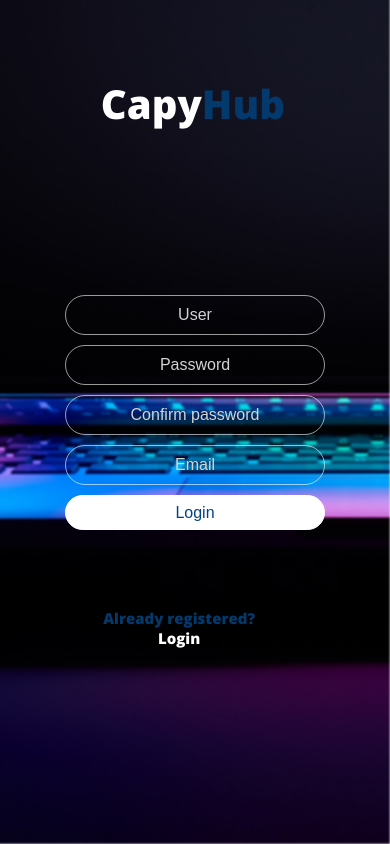
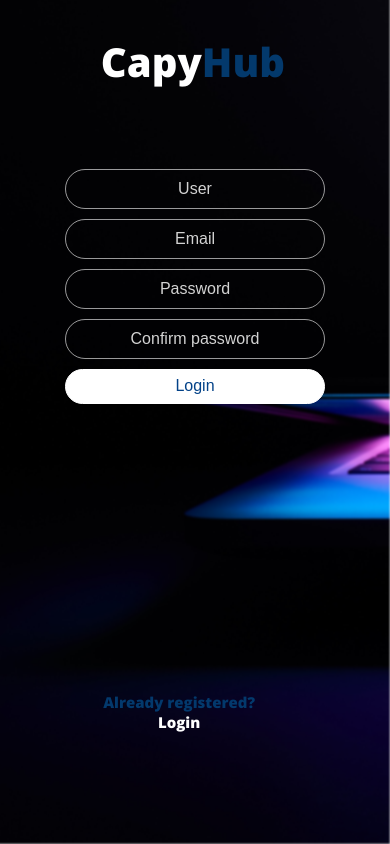
Before and after one commit to thomson2k/readyplayerone, a plain HTML site: page login/index.html in a window 390 px wide. Both pictures are taken after a click on the element "Sign up now!". Drawn offline with nearby package versions, Linux system fonts and the light colour scheme.

Commit message:
add animated login

```diff
--- a/login/index.html
+++ b/login/index.html
@@ -4,6 +4,7 @@
 		<meta charset="UTF-8">
 		<title>login</title>
     <link rel="stylesheet" href="style.css">
+    <link rel="icon" href="img/capy.png">
     <script type="text/javascript" src="https://code.jquery.com/jquery-1.9.1.js"></script>
     <script src="https://cdnjs.cloudflare.com/ajax/libs/jquery/2.0.2/jquery.min.js"></script>
     <link rel="stylesheet" href="https://cdnjs.cloudflare.com/ajax/libs/meyer-reset/2.0/reset.min.css">
@@ -11,33 +12,36 @@
     <meta name='viewport' content='width=device-width', initial-scale=1/>
 		<link href="https://fonts.googleapis.com/css?family=Roboto" rel="stylesheet">
 		<link href="https://fonts.googleapis.com/css?family=Open+Sans:400,800" rel="stylesheet">
-
+		<link href="https://fonts.googleapis.com/icon?family=Material+Icons" rel="stylesheet">
  </head>
  <body>
    <div class="body"></div>
 		<div class="header">
 			<div>Capy<span>Hub</span></div>
 		</div>
-		<br>
 		<div class="box">
 		<div class="login">
 				<input type="text"  placeholder="User" name="user"><br>
-				<input type="password" placeholder="Password" name="password"><br>
+				<div class="show">
+					<input type="email" placeholder="Email" name="email"><br>
+				</div>
+				<div>	<input type="password" placeholder="Password" name="password"><br>
+				<!-- 	<span toggle="#password-field"><i  class="material-icons field-icon toggle-password">remove_red_eye</i></span>-->
+				</div>
 				<div class="show">
 					<input type="password" placeholder="Confirm password" name="confirmpassword"><br>
 				</div>
-				<div class="show">
-					<input type="password" placeholder="Email" name="email"><br>
-				</div>
+
 				<div>
 					<input type="button" value="Login">
 				</div>
 		</div>
 
 		<div class="register">
-			<div><span><p id="plogintoregister">Not a member?</p> </span><p id="textchange" onclick="register()"> Sign up now!</p>  </div></div>
+			<div><span><p id="plogintoregister">Not a member?</p> </span>
+				<p id="textchange" onclick="register()"> Sign up now!</p>  </div>
 			</div>
-			<button id="buttonlogintoregister">Login</button>
+			<!-- <button id="buttonlogintoregister">Login</button> -->
 
     </div>
   <script  src="main.js"></script>
--- a/login/style.css
+++ b/login/style.css
@@ -5,16 +5,31 @@
 	left: -20px;
 	right: 0px;
 	bottom: 0px;
-  width: auto;
-  height: auto;
+    width: auto;
+  	height: auto;
 	background-image: url(img/mac1.jpg);
 	background-size: cover;
 	-webkit-filter: blur(4px);
 }
-
 .show{
 	display:none;
 }
+/*
+.field-icon {
+  float: right;
+  margin-right: auto -40px;
+  margin-top: -30px;
+  position: relative;
+  z-index: 2;
+	color:#fff;
+}
+*/
+
+.container{
+  padding-top:50px;
+  margin: auto;
+}
+
 .header{
 	position: absolute;
 	top: calc(10% );
@@ -40,7 +55,7 @@
 }
 .register  {
 	position: absolute;
-	top: calc(70% );
+	top: calc(80% );
 	right: calc(50% - 60px);
 	z-index: 2;
 	font-family: 'Open Sans', sans-serif;
@@ -76,6 +91,20 @@
 	padding: 4px;
 	border-radius: 20px;
 	text-align: center;
+}
+.login input[type=email]{
+	width: 250px;
+	height: 30px;
+	background: transparent;
+	border: 1px solid rgba(255,255,255,0.6);
+	color: #fff;
+	font-family: 'Exo', sans-serif;
+	font-size: 16px;
+	font-weight: 400;
+	padding: 4px;
+	border-radius: 20px;
+	text-align: center;
+	margin-top: 10px;
 }
 
 .login input[type=password]{
@@ -130,7 +159,6 @@
 .login input[type=button]:focus{
 	outline: none;
 }
-
 ::-webkit-input-placeholder{
    color:#D3D3D3;
 }
@@ -138,14 +166,24 @@
 ::-moz-input-placeholder{
    color: #D3D3D3;
 }
-@media only screen and (max-width: 600px) {
+@media only screen and (max-width:813px) {
 
-
+			/* display:block;*/
 			.body{
 				position: absolute;
 				background-image: url(img/mac1.jpg);
-				left: -130%;
+
 				-webkit-filter: blur(1px);
 			}
-
+			.login {
+				position:absolute;
+				top: calc(20% );
+				right: calc(50% - 130px);
+				z-index: 2;
+			}
+			.header{
+				position:absolute;
+				top: calc(5%);
+				z-index: 2;
+			}
 }
```
Also changed, not shown: login/main.js (+11 -0 lines).
